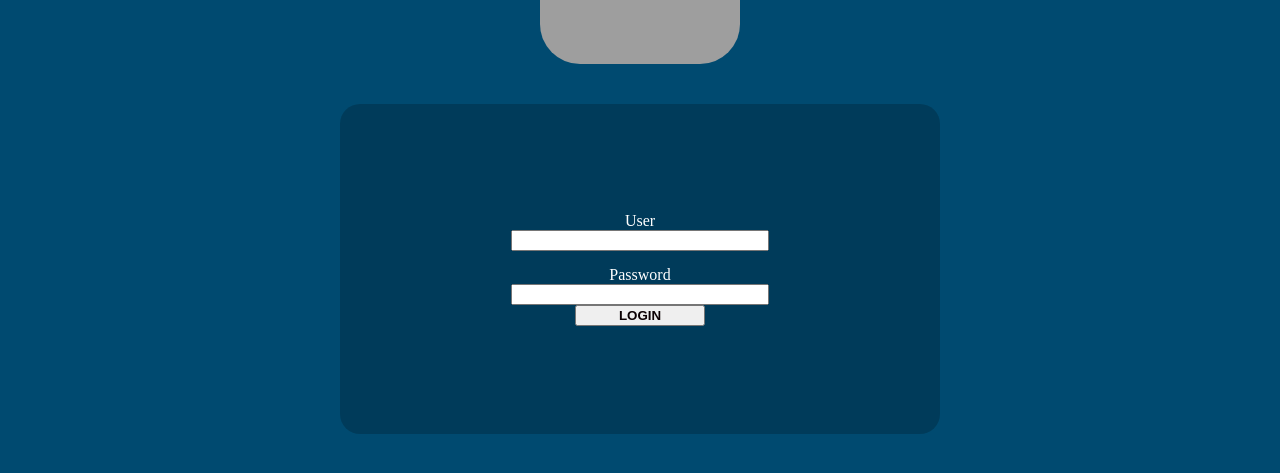
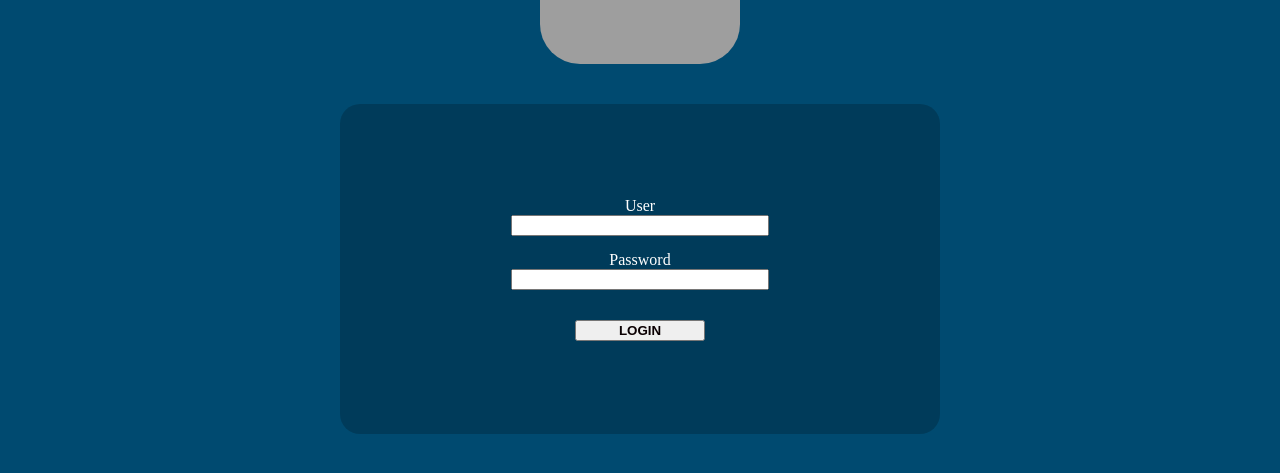
Before and after one commit to C0ffiz/SGC, a Django app: page / in a window 1280 px wide. Shown: the part 218-691 px from the top of the page. Run offline with Django 5.2, Linux system fonts and the light colour scheme; grey boxes are pictures that could not be loaded.

Commit message:
Login update
Inicio do Back End Login

```diff
--- a/App_SGC/templates/login/login.html
+++ b/App_SGC/templates/login/login.html
@@ -8,6 +8,8 @@
             <!-- Bootstrap CSS -->
             <!-- <link href="https://cdn.jsdelivr.net/npm/bootstrap@5.0.2/dist/css/bootstrap.min.css" rel="stylesheet" integrity="sha384-EVSTQN3/azprG1Anm3QDgpJLIm9Nao0Yz1ztcQTwFspd3yD65VohhpuuCOmLASjC" crossorigin="anonymous"> -->
             <link rel="stylesheet" href="/static/css/home.css">
+
+
             <title>SGC</title>
         </head>
 
@@ -23,17 +25,22 @@
                 <img id="imagem" src="https://grandaladvocacia.com.br/wp-content/uploads/2023/07/site.jpg" alt="nao"> <br><br><br>
                 <div class="painel">
 
-                    <div id="user">
+
+                    <form action="/signin" method="post">
+                    {% csrf_token %}
+                        <div class="input-bottom">
                             <a>User</a>  <br>
                             <input  name="usuario" class="form-control-sm" type="text">
                         </div>
 
-                    <div id="password user">
+                        <div class="input-top input-bottom">
                             <a>Password</a> <br>
                             <input name="senha" class="form-control-sm" type="password">
                         </div>
 
-                    <button class="form-control-sm"> LOGIN</button>
+                        <button class="form-control-sm input-top" type="submit"> LOGIN</button>
+
+                    </form>
                 </div>
             </div>
 
--- a/App_SGC/views.py
+++ b/App_SGC/views.py
@@ -1,4 +1,6 @@
-from django.shortcuts import render
+from django.shortcuts import render, redirect
+from django.http import HttpResponse
+from django.contrib.auth import authenticate
 from .models import Usuario
 
 def login(request):
@@ -13,5 +15,16 @@ def usuarios(request):
     novo_usuario.cpf_usuario = 22760369153
     novo_usuario.nivel = 1
 
-# Print('Passei POST linha 15')
-# Print(novo_usuario)
+def verificaLogin(request):
+# verifica se as informações digitadas no login conferem com as informações na tabela usuários
+    if request.method == 'POST':
+        usuario = request.POST['usuario']
+        senha = request.POST['senha']
+        user = authenticate(username=usuario,password=senha)
+
+        print(usuario,senha)
+
+        if user is not None:
+            print('Usuário Válido *************************************')
+        else:
+            print('Usuário Inválido ***********************************')
--- a/Projeto_SGC/settings.py
+++ b/Projeto_SGC/settings.py
@@ -131,6 +131,7 @@ USE_TZ = True
 # https://docs.djangoproject.com/en/5.0/howto/static-files/
 
 STATIC_URL = '/static/'
+STATICFILES_DIRS = [BASE_DIR / 'static']
 
 # Default primary key field type
 # https://docs.djangoproject.com/en/5.0/ref/settings/#default-auto-field
--- a/Projeto_SGC/urls.py
+++ b/Projeto_SGC/urls.py
@@ -4,5 +4,6 @@ from App_SGC import views
 
 urlpatterns = [
     path('',views.login,name='login'),
+    path('signin',views.verificaLogin,name='verificaLogin')
 #   path('usuarios/',views.usuarios,name='listagem_usuarios')
 ]
--- a/static/css/home.css
+++ b/static/css/home.css
@@ -1,5 +1,5 @@
 body{
-    background-color: rgb(0, 74, 112)
+    background-color: rgb(0, 74, 112);
 }
 
 #titulo{
@@ -14,7 +14,6 @@ body{
     color: #ffffff;
     align-items: center;
     align-content: center;
-
 }
 
 #titulo{
@@ -39,14 +38,12 @@ body{
     border-radius: 20px;
 }
 
-#user{
+.input-bottom{
     margin-bottom: 15px;
-
 }
 
-#password{
+.input-top{
     margin-top: 15px;
-
 }
 
 input{
@@ -57,6 +54,4 @@ button{
     width: 130px;
     color: rgb(11, 0, 3);
     font-weight: bold;
-
-
 }
```
Lines whose indentation alone changed are shown as unchanged.
